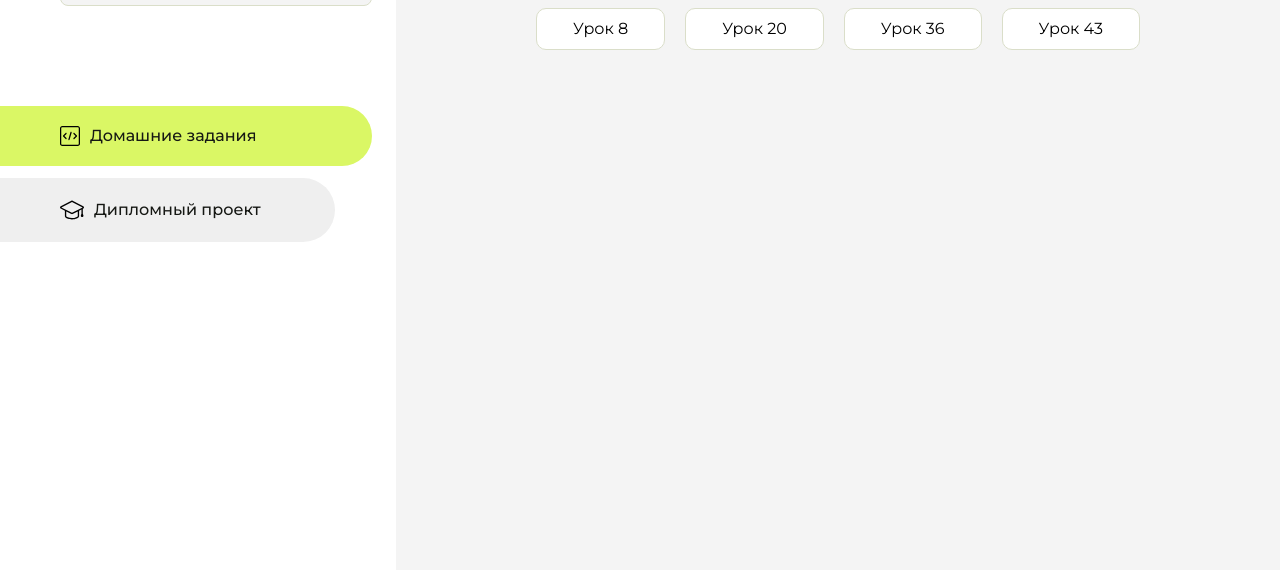
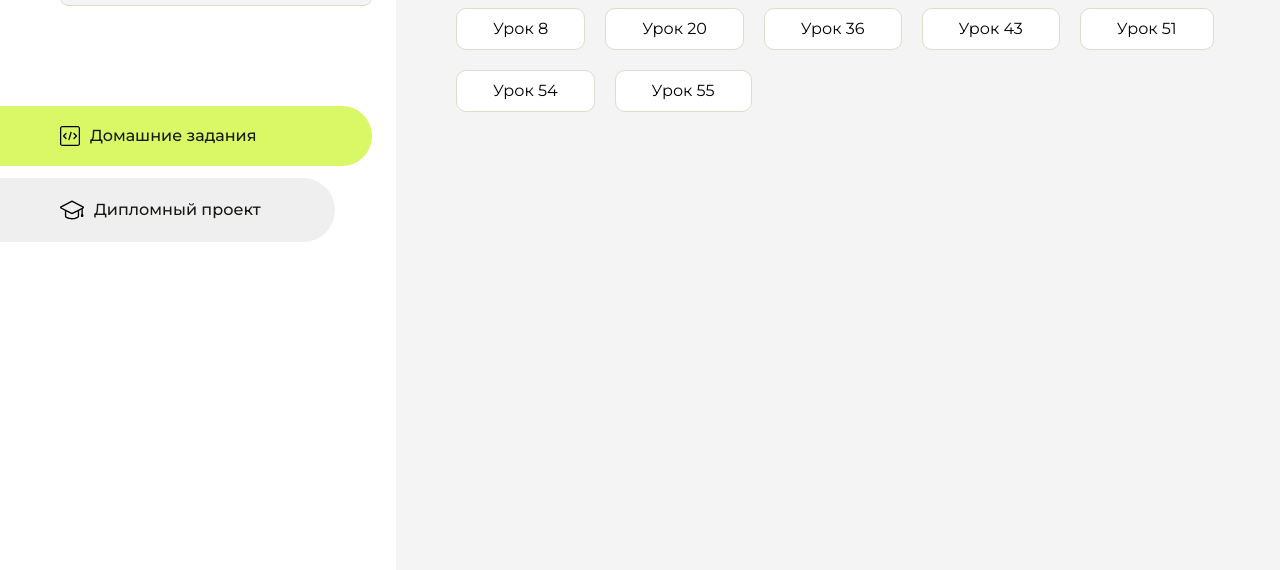
Before and after one commit to Kotopes4545/homework, a plain HTML site: page index.html in a window 1280 px wide. Shown: the part 230-800 px from the top of the page. Drawn offline with Linux system fonts and the light colour scheme.

Commit message:
Update index.html

```diff
--- a/index.html
+++ b/index.html
@@ -104,6 +104,15 @@
                     <li class="content__list-item">
                         <a href="lesson4/index.html">Урок 43</a>
                     </li>
+                    <li class="content__list-item">
+                        <a href="lesson51/index.html">Урок 51</a>
+                    </li>
+                    <li class="content__list-item">
+                        <a href="lesson54/index.html">Урок 54</a>
+                    </li>
+                    <li class="content__list-item">
+                        <a href="lesson55/index.html">Урок 55</a>
+                    </li>
                 </ul>
             </div>
             <div class="content__block hidden" id="diplomBlock">
```
